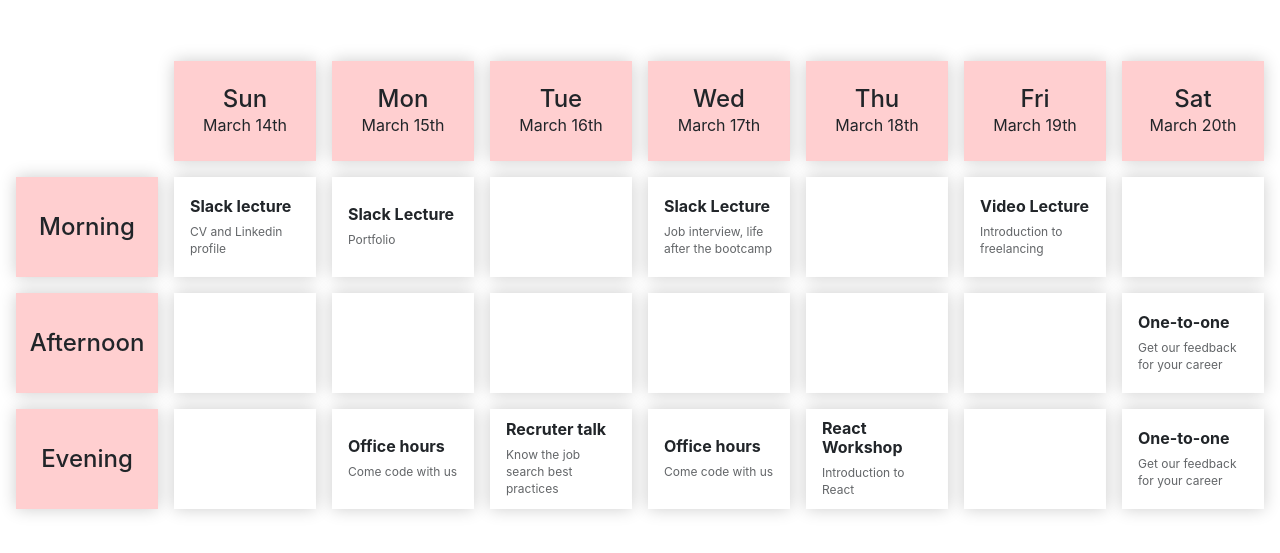
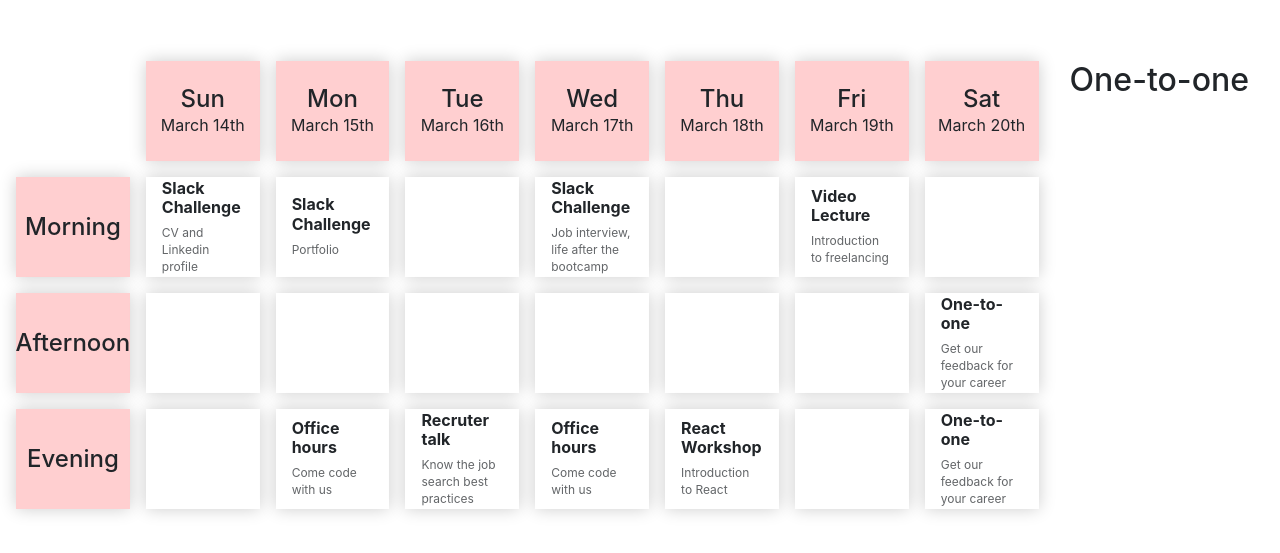
Before and after one commit to yannklein/last-week-calendar-303, a plain HTML site: page index.html in a window 1280 px wide. Shown: the part 167-720 px from the top of the page. Drawn offline with nearby package versions, Linux system fonts and the light colour scheme.

Commit message:
minor changes

```diff
--- a/index.html
+++ b/index.html
@@ -15,12 +15,11 @@
     <title>Batch #303 | Career week Calendar</title>
   </head>
   <body>
-    <div class="">
-      <div class="title">
-        <img src="images/logo.png" alt="logo">
-        <h1>Batch #303 | Career week Calendar</h1>
-      </div>
-      <div class="cards">
+    <div class="title">
+      <img src="images/logo.png" alt="logo">
+      <h1>Batch #303 | Career week Calendar</h1>
+    </div>
+    <div class="cards">
 
         <div class="day-slot">
         </div>
@@ -51,7 +50,7 @@
             <p>Mor</p>
           </div>
           <div class="card-product-infos">
-            <h2>Slack lecture</h2>
+            <h2>Slack Challenge</h2>
             <p>CV and Linkedin profile</p>
           </div>
         </div>
@@ -77,7 +76,7 @@
             <p>Mor</p>
           </div>
           <div class="card-product-infos">
-            <h2>Slack Lecture</h2>
+            <h2>Slack Challenge</h2>
             <p>Portfolio</p>
           </div>
         </div>
@@ -133,7 +132,7 @@
             <p>Mor</p>
           </div>
           <div class="card-product-infos">
-            <h2>Slack Lecture</h2>
+            <h2>Slack Challenge</h2>
             <p>Job interview, life after the bootcamp</p>
           </div>
         </div>
@@ -234,8 +233,12 @@
             <p>Get our feedback for your career</p>
           </div>
         </div>
+    <div class="container">
+      <div class="one-to-one">
+        <h2>One-to-one</h2>
+        <p></p>
+      </div>
     </div>
-
 
 
     <!-- Optional JavaScript -->
```
